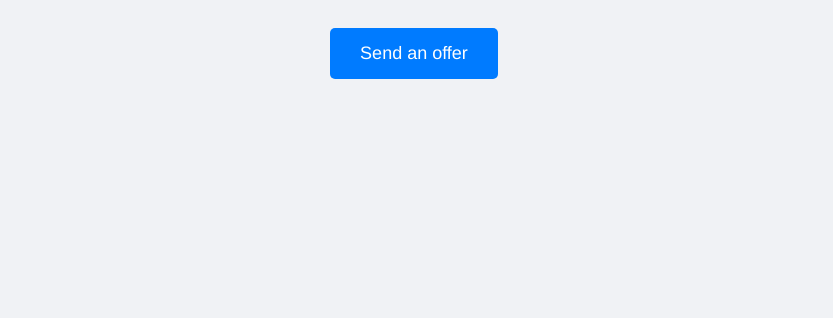
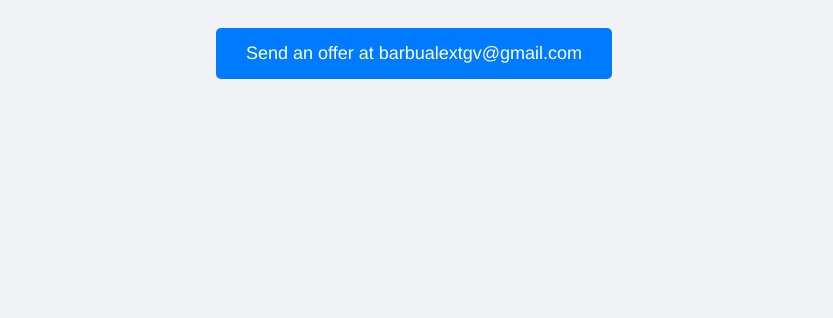
Before and after one commit to ali3nnn/altf4.ro, a plain HTML site: page index.html in a window 1280 px wide. Shown: the part 482-800 px from the top of the page, without its empty margins (226-1059 px from the left). Drawn offline with Linux system fonts and the light colour scheme.

Commit message:
updated the msg

```diff
--- a/index.html
+++ b/index.html
@@ -67,7 +67,7 @@ I want to offer you AMOUNT to transfer the domain to me.
 
 Thank you,
 
-[NAME]" target="_blank" class="email-button">Send an offer</a>
+[NAME]" target="_blank" class="email-button">Send an offer at barbualextgv@gmail.com</a>
     </div>
 </body>
 </html>
```
